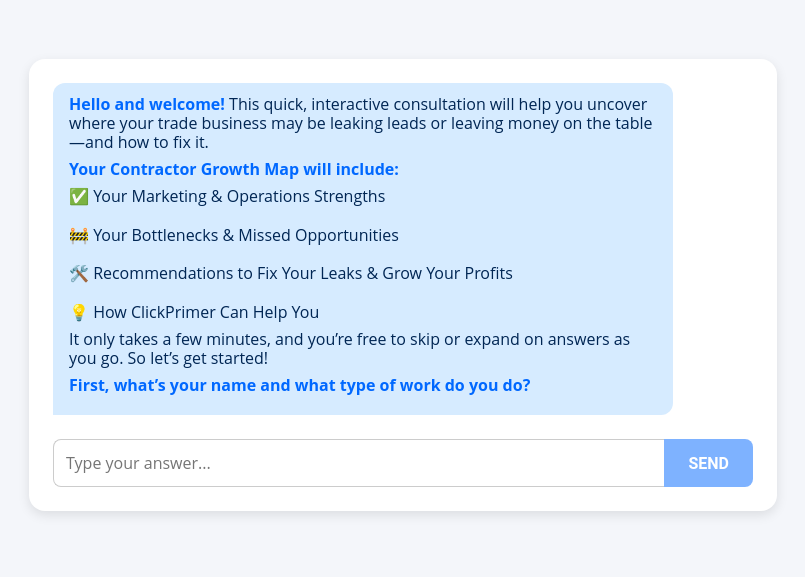
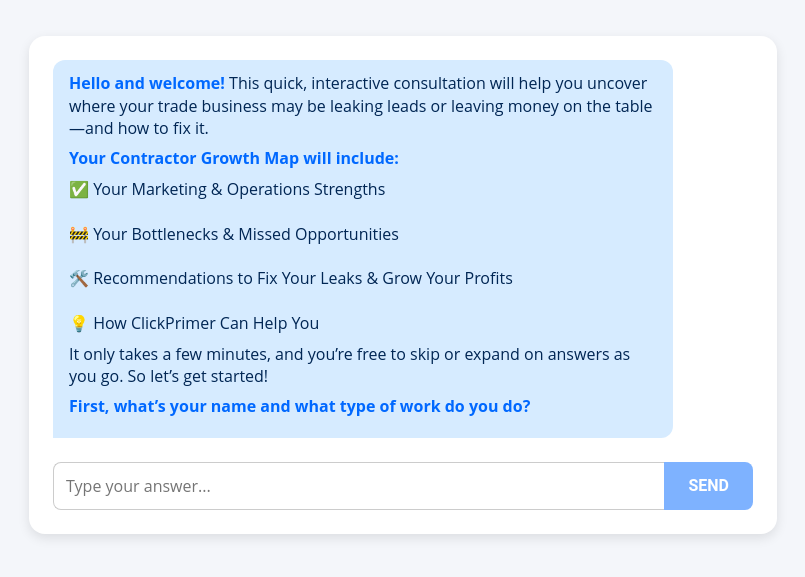
Before and after one commit to clickprimer/contractor-growth-map, a Next.js app: page / in a window 1280 px wide. Shown: the part 115-692 px from the top of the page, without its empty margins (237-1042 px from the left). Built offline with nearby package versions, Linux system fonts and the light colour scheme.

Commit message:
Update globals.css

```diff
--- a/styles/globals.css
+++ b/styles/globals.css
@@ -72,7 +72,7 @@ body {
 /* Markdown content inside messages */
 .chat-message p {
   margin: 0 0 0.5em 0;
-  line-height: 1.2;
+  line-height: 1.4;
 }
 
 .chat-message ul {
```
